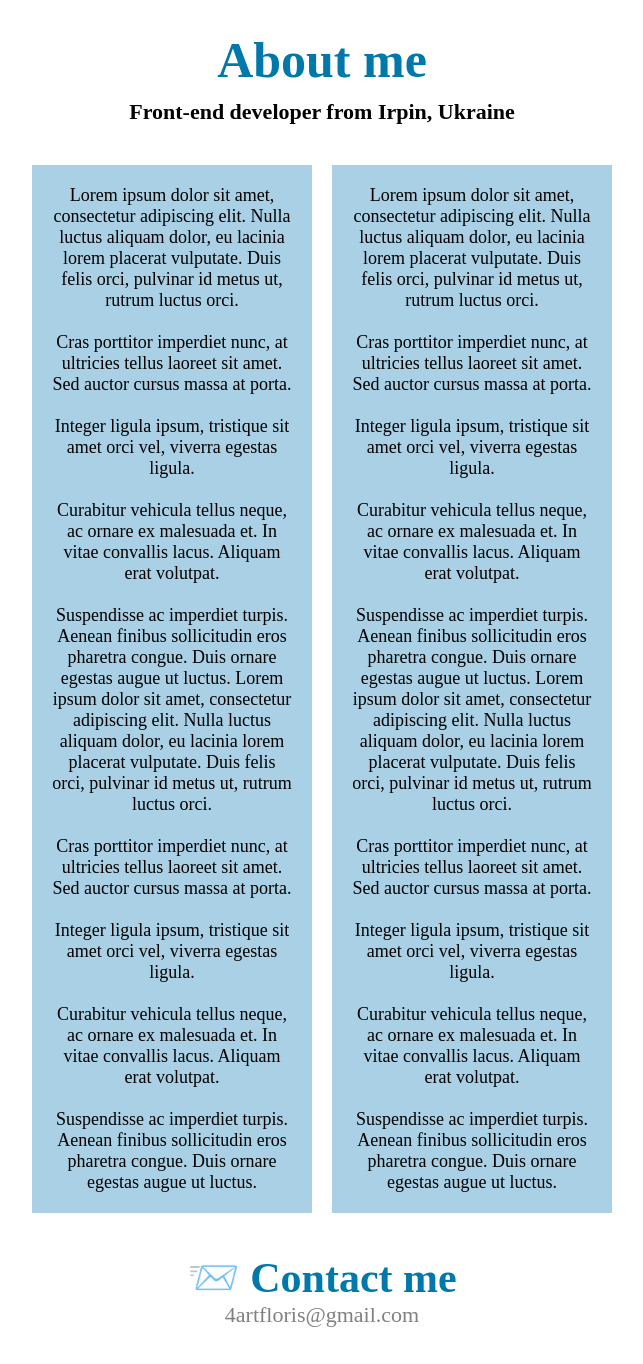
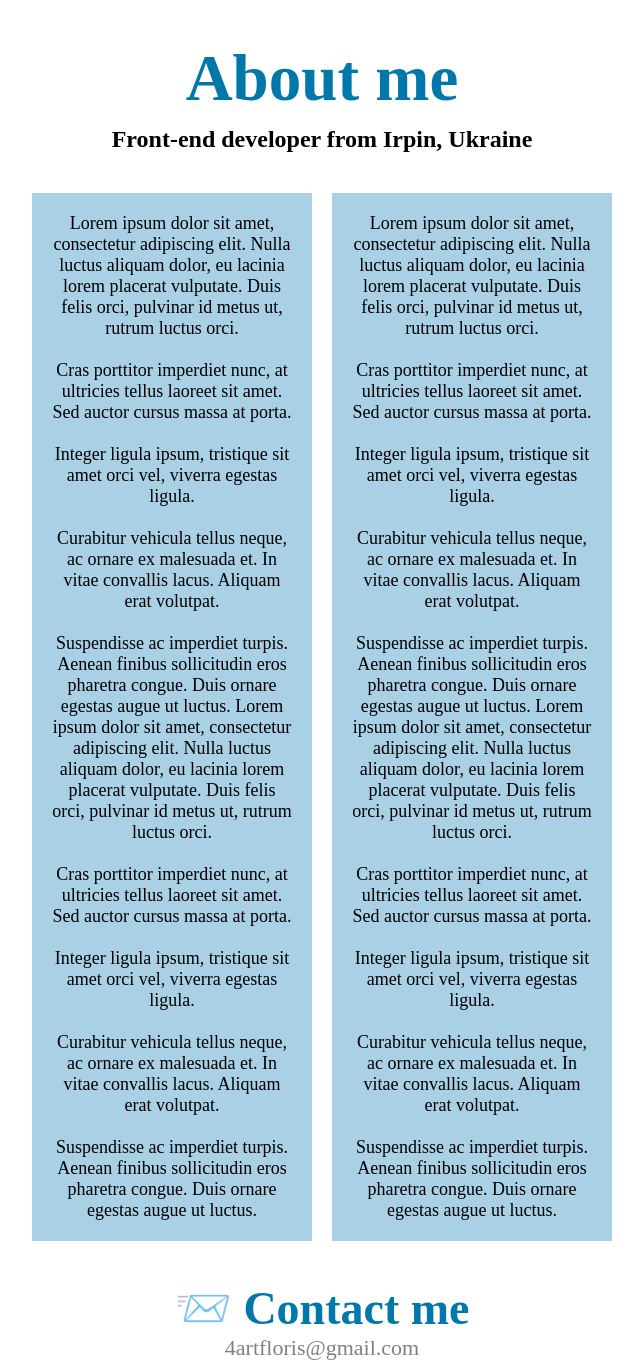
Before and after one commit to Tattisha/portfolio, a plain HTML site: page about.html in a window 1280 px wide. Shown: the part 64-1428 px from the top of the page, without its empty margins (318-961 px from the left). Drawn offline with Linux system fonts and the light colour scheme.

Commit message:
changed css

```diff
--- a/about.html
+++ b/about.html
@@ -11,21 +11,23 @@
       font-size: 20px;
       color: grey;
       text-decoration: underline;
+      text-align: center;
+      display: block;
     }
 
     h1 {
-      font-size: 50px;
+      font-size: 65px;
       color: #0078aa;
       margin-bottom: 10px;
     }
 
     h2 {
-      font-size: 22px;
+      font-size: 24px;
       margin: 0;
     }
 
     h3 {
-      font-size: 42px;
+      font-size: 46px;
       color: #0078aa;
       margin: 0;
     }
@@ -63,6 +65,10 @@
       color: grey;
       font-size: 22px;
       text-decoration: none;
+    }
+
+    .email:hover {
+      text-decoration: underline;
     }
   </style>
   <body>
--- a/style.css
+++ b/style.css
@@ -10,12 +10,13 @@ h1 {
 }
 
 h2 {
-  font-size: 60px;
+  font-size: 65px;
   color: var(--main-color);
 }
 
 h3 {
   font-size: 28px;
+  color: grey;
 }
 
 body {
```
